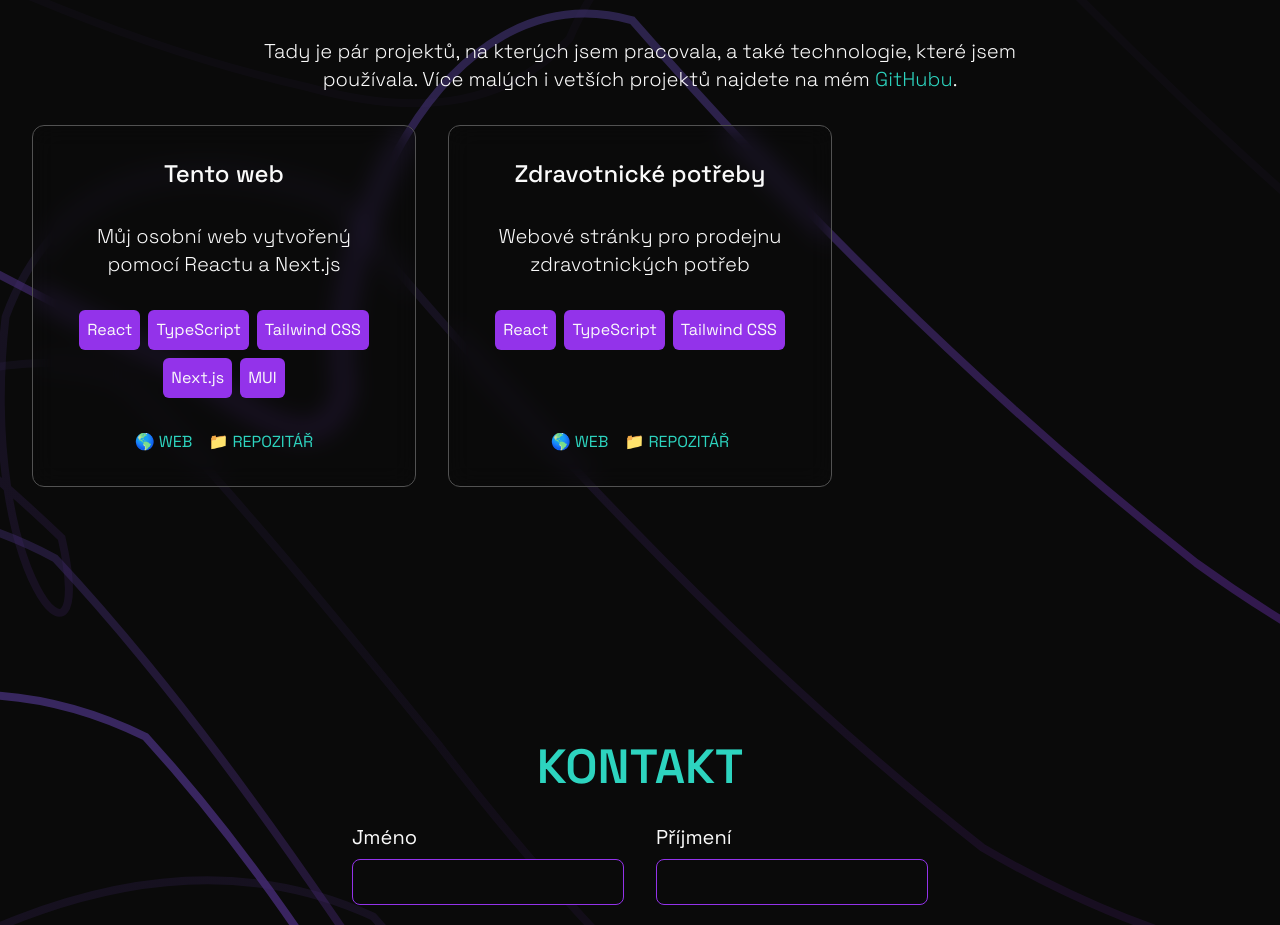
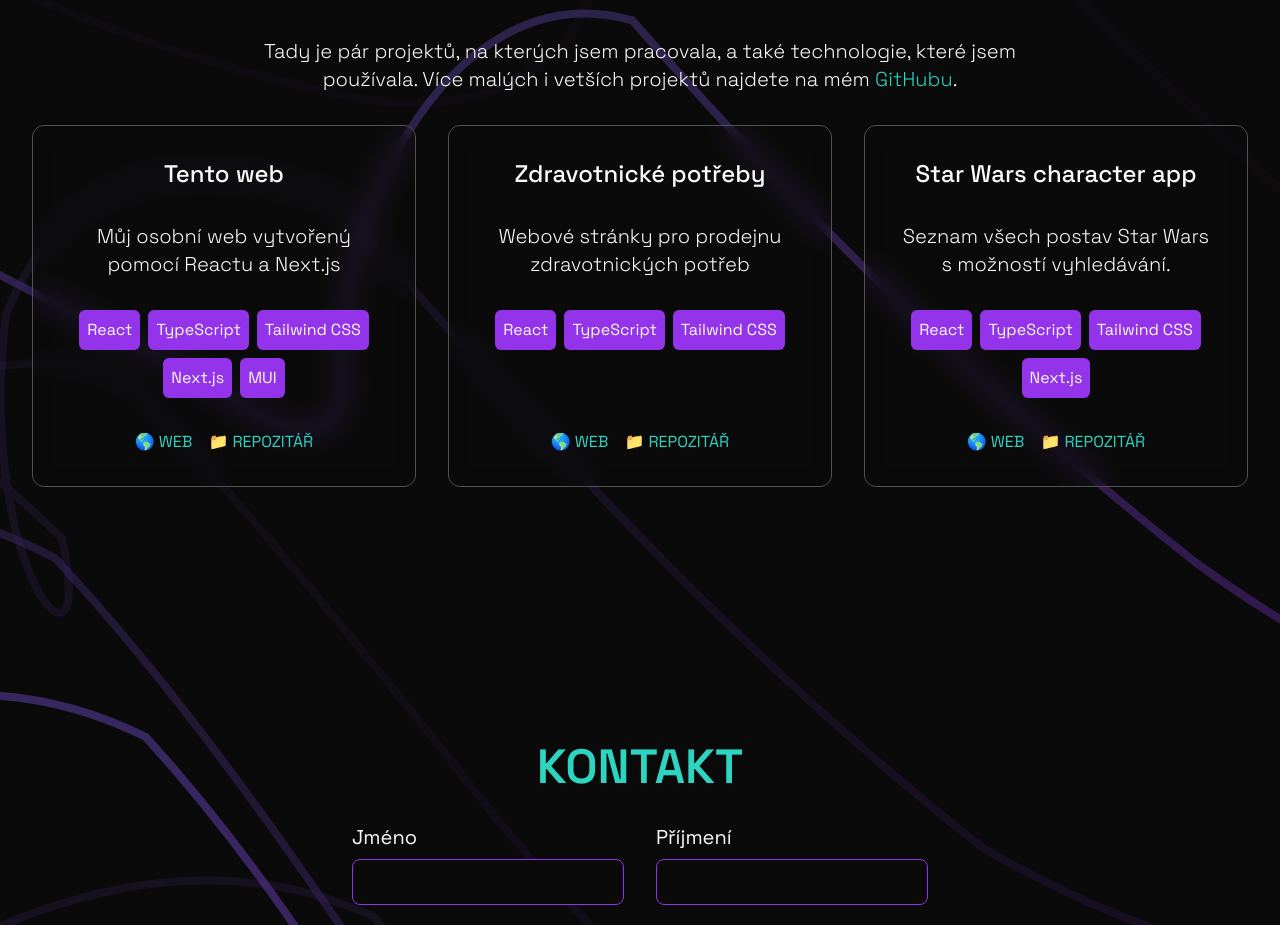
Before and after one commit to luciebuckova/portfolio-ts, a Next.js app: page / in a window 1280 px wide. Shown: the part 2643-3568 px from the top of the page. Built offline with nearby package versions, Linux system fonts and the light colour scheme.

Commit message:
Add Star Wars app

```diff
--- a/src/layouts/Projects.tsx
+++ b/src/layouts/Projects.tsx
@@ -35,6 +35,15 @@ export default function Projects() {
             stack={['React', 'TypeScript', 'Tailwind CSS']}
           />
         </li>
+        <li>
+          <Card
+            title="Star Wars character app"
+            description="Seznam všech postav Star Wars s možností vyhledávání."
+            linkWeb="https://star-wars-character-seven.vercel.app/"
+            linkRepo="https://github.com/luciebuckova/star-wars-character"
+            stack={['React', 'TypeScript', 'Tailwind CSS', 'Next.js']}
+          />
+        </li>
       </ul>
     </Element>
   );
```
